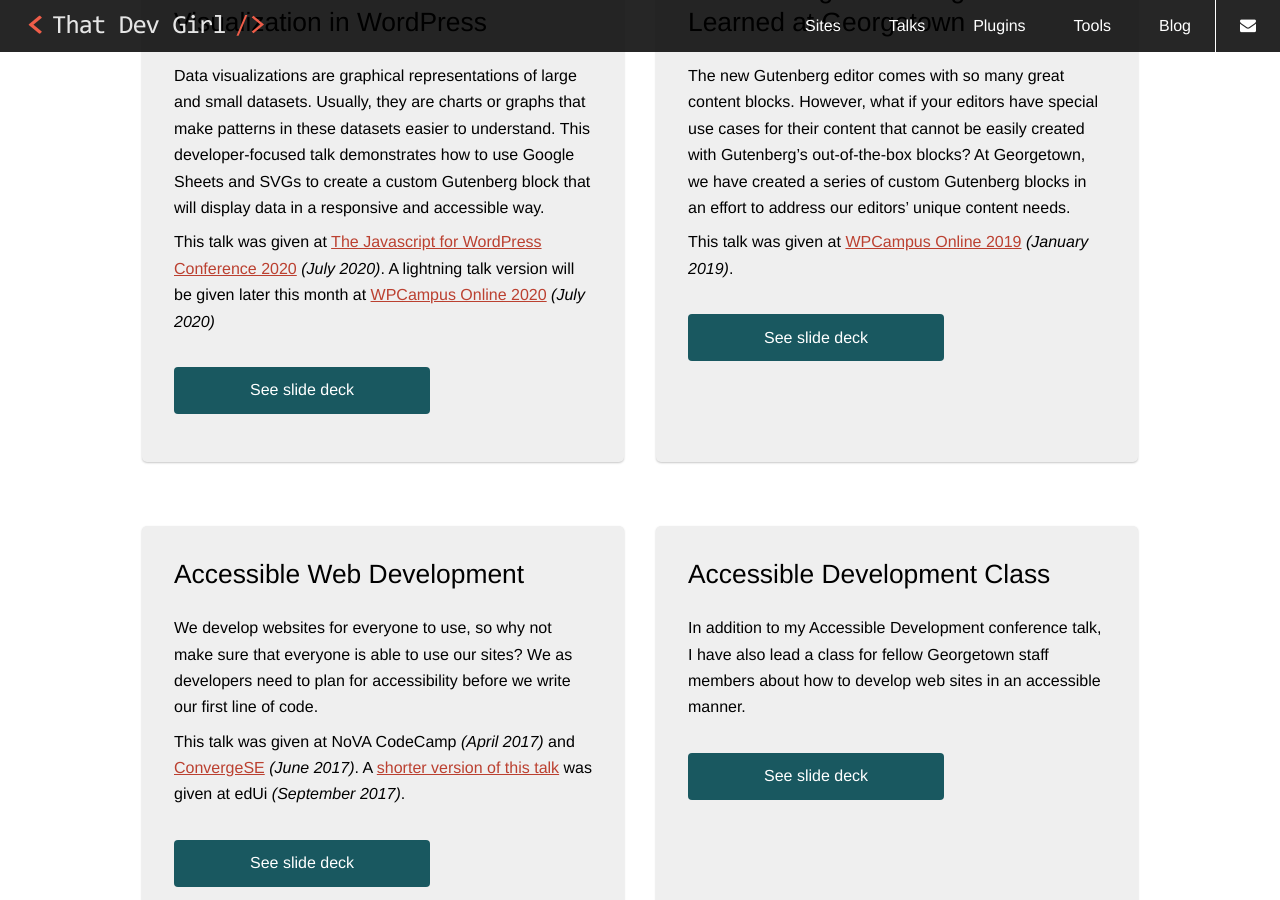
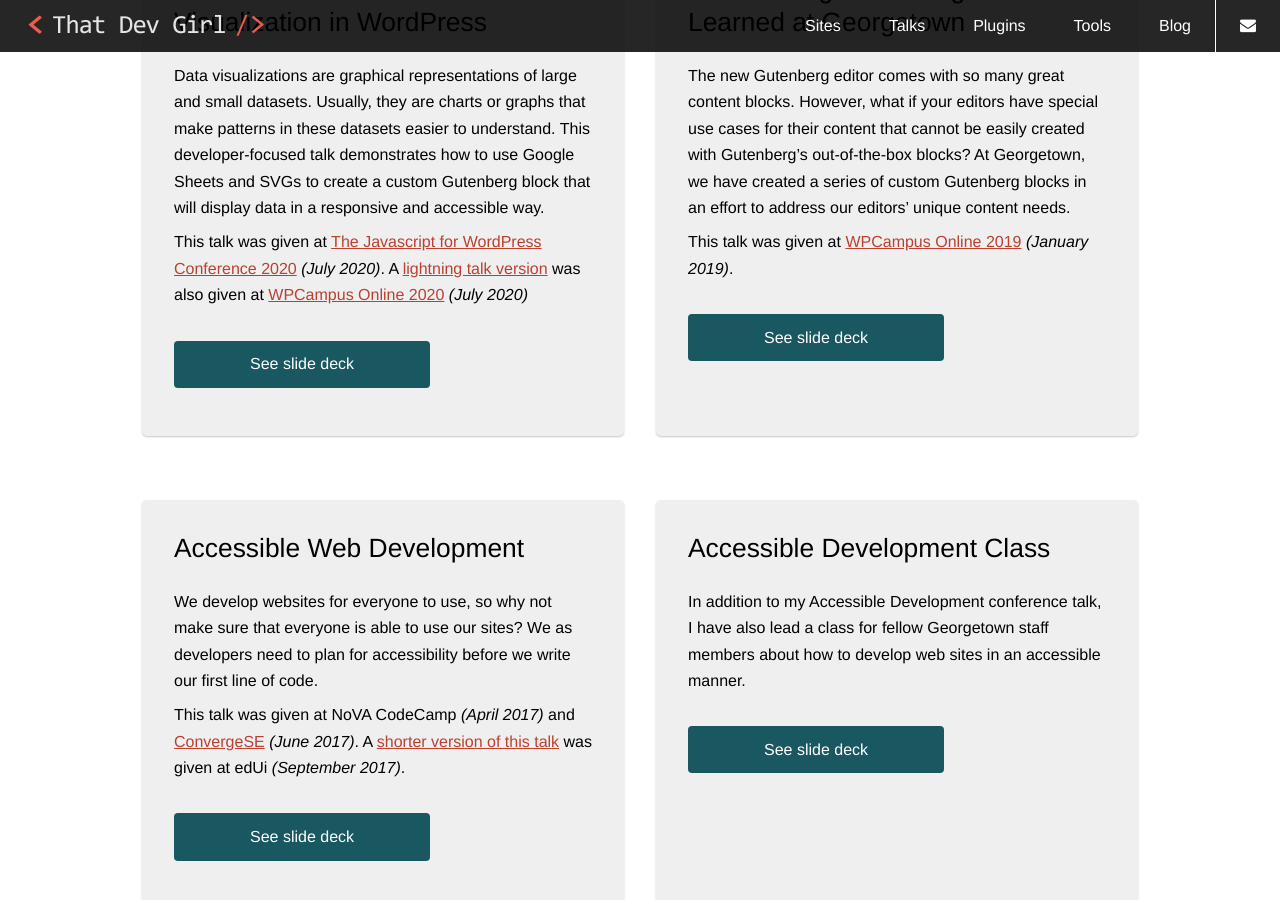
Before and after one commit to That-Dev-Girl-Archives/thatdevgirl.com, a Jekyll site: the page built from index.md, in a window 1280 px wide and 900 px high, scrolled down 3357 px. Built offline with Jekyll 4.4.1, drawn with Linux system fonts in a browser that asks for light colours.

Commit message:
Updating talks section

```diff
--- a/_includes/block-talks.html
+++ b/_includes/block-talks.html
@@ -7,7 +7,7 @@
       <div class="card">
         <h3>See What I Mean?: Data Visualization in WordPress</h3>
         <p>Data visualizations are graphical representations of large and small datasets. Usually, they are charts or graphs that make patterns in these datasets easier to understand. This developer-focused talk demonstrates how to use Google Sheets and SVGs to create a custom Gutenberg block that will display data in a responsive and accessible way.</p>
-        <p>This talk was given at <a href="https://javascriptforwp.com/conference/">The Javascript for WordPress Conference 2020</a> <i>(July 2020)</i>. A lightning talk version will be given later this month at <a href="https://2020.wpcampus.org/schedule/lightning-talks/data-visualization-in-wordpress/">WPCampus Online 2020</a> <i>(July 2020)</i></p>
+        <p>This talk was given at <a href="https://javascriptforwp.com/conference/">The Javascript for WordPress Conference 2020</a> <i>(July 2020)</i>. A <a href="https://talks.thatdevgirl.com/datavis">lightning talk version</a> was also given at <a href="https://2020.wpcampus.org/schedule/lightning-talks/data-visualization-in-wordpress/">WPCampus Online 2020</a> <i>(July 2020)</i></p>
         <p><a href="https://talks.thatdevgirl.com/datavis" class="btn blue" aria-label="Data Visualization in WordPress slide deck">See slide deck</a></p>
       </div>
 
```
